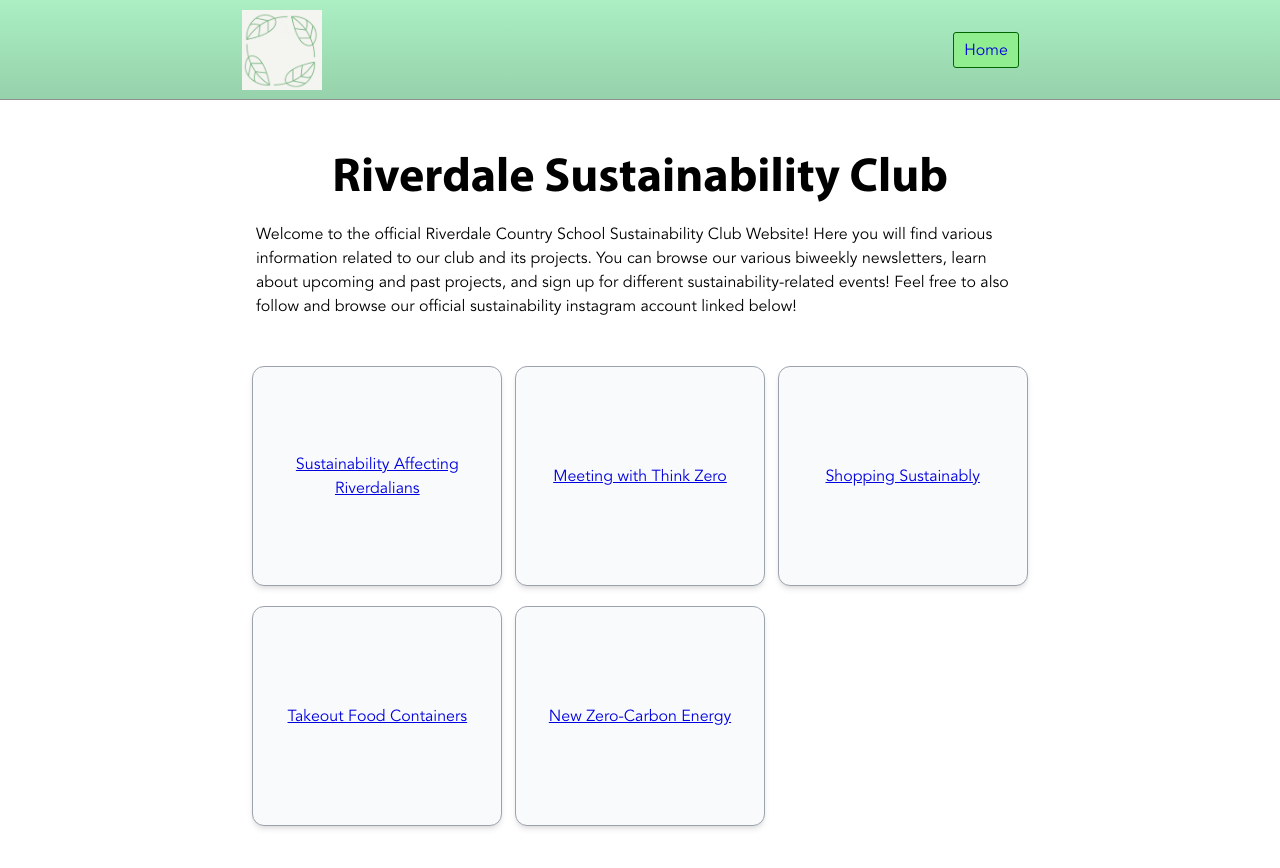
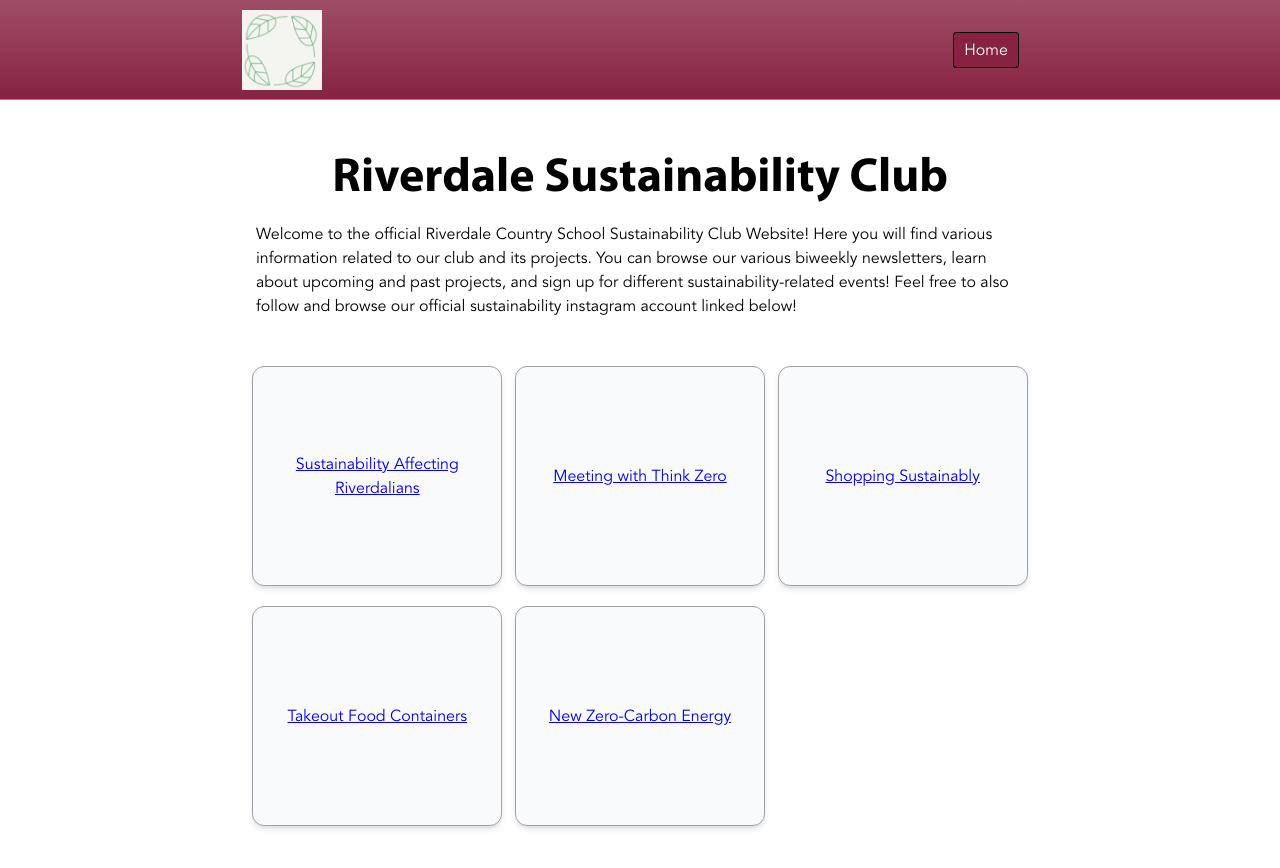
Before and after one commit to JoelGrayson/sustainability-club, a Next.js app: page / in a window 1280 px wide. Shown: the top 868 px of the page. Built offline with nearby package versions, Linux system fonts and the light colour scheme.

Commit message:
update theme

```diff
--- a/components/Header.tsx
+++ b/components/Header.tsx
@@ -43,10 +43,10 @@ export default function Header({title, children}: {title?: String, children?: an
                     display: 'inline-block'
                 }}>
                     <button className='m:!rounded-[3px]' style={{
-                        backgroundColor: route===href ? '#90ee90' : undefined,
-                        borderColor: route===href ? 'darkgreen' : undefined,
+                        backgroundColor: route===href ? '#872242' : undefined,
                         borderTopRightRadius: dropdown ? 0 : undefined,
-                        borderBottomRightRadius: dropdown ? 0 : undefined
+                        borderBottomRightRadius: dropdown ? 0 : undefined,
+                        color: 'white'
                     }}>
                         {children}
                     </button>
--- a/components/Logo.js
+++ b/components/Logo.js
@@ -19,7 +19,7 @@ export default function Logo() {
 
     return <Link href='/'>
         <img
-            src='/images/logo.gif'
+            src={`/images/logo.gif?number=`}
             width={80}
             height={80}
         />
--- a/styles/globals.css
+++ b/styles/globals.css
@@ -3,6 +3,19 @@
 @tailwind components;
 @tailwind utilities;
 /* </> */
+
+
+/* Theme */
+:root {
+    --maroon: #872242;
+    --maroon-90: #9F4E68;
+    --maroon-80: #B77A8E;
+    --maroon-70: #CFA7B3;
+    --maroon-20: #E7D3D9;
+    --maroon-10: #F3E9EC;
+    --maroon-5: #F9F4F6;
+    --forest-green: #012622;
+}
 
 
 /**|| <Font (sorted by boldness) */
--- a/styles/header/header.module.css
+++ b/styles/header/header.module.css
@@ -3,7 +3,7 @@
   justify-content: center;
   align-items: center;
   height: 100px;
-  background-image: linear-gradient(0, #96d2ab, #abefc3);
+  background-image: linear-gradient(0, #872242, #9F4E68);
   border-bottom: 1px solid #8f8f8f;
 }
 .header nav {
--- a/styles/header/header.module.sass
+++ b/styles/header/header.module.sass
@@ -3,7 +3,8 @@
     justify-content: center
     align-items: center
     height: 100px
-    background-image: linear-gradient(0, #96d2ab, #abefc3)
+    // background-image: linear-gradient(0, #96d2ab, #abefc3)
+    background-image: linear-gradient(0, #872242, #9F4E68)
     border-bottom: 1px solid #8f8f8f
     nav
         display: flex
```
Also changed, not shown: future ideas.txt, 1 other file (tests, documents, lock files or other folders).
